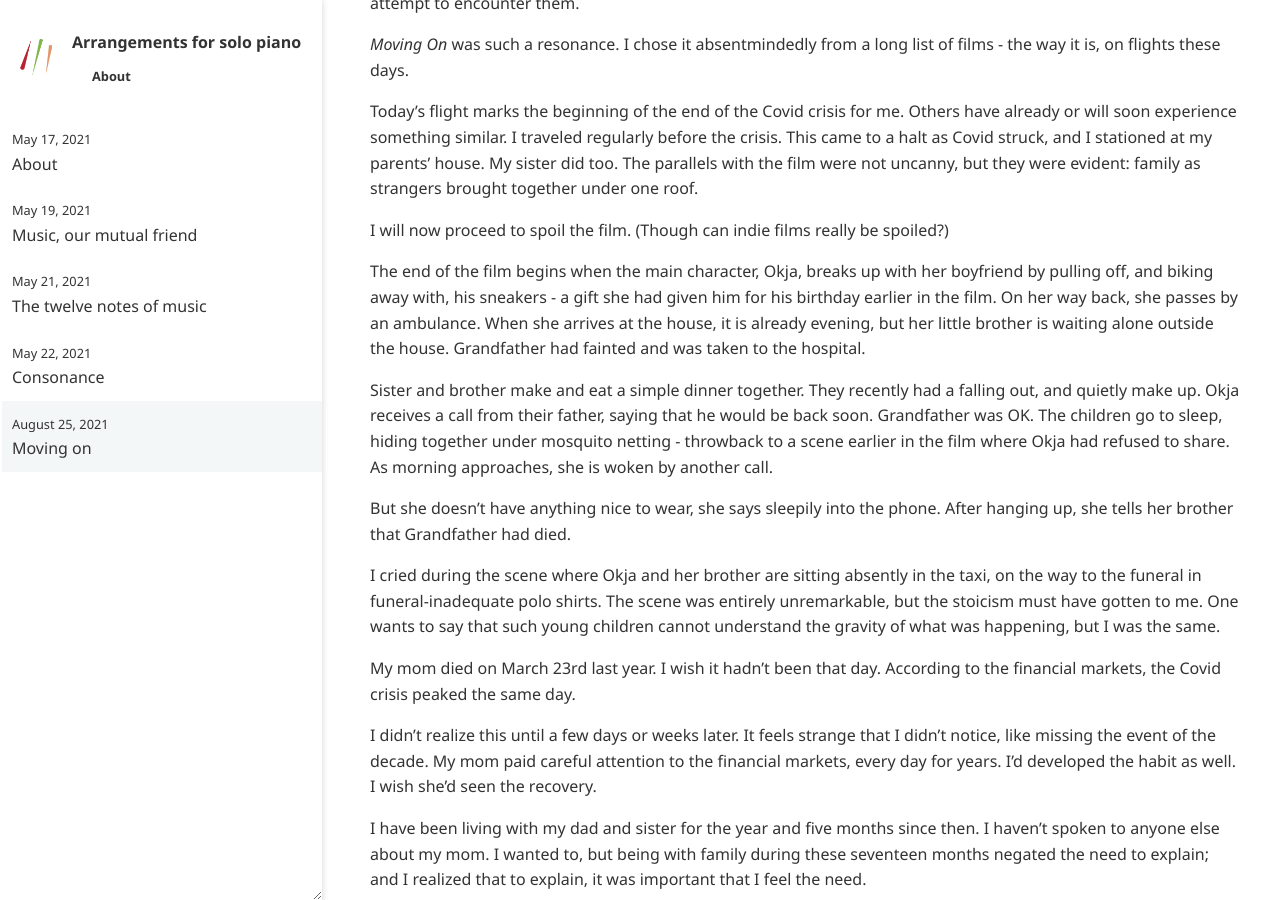
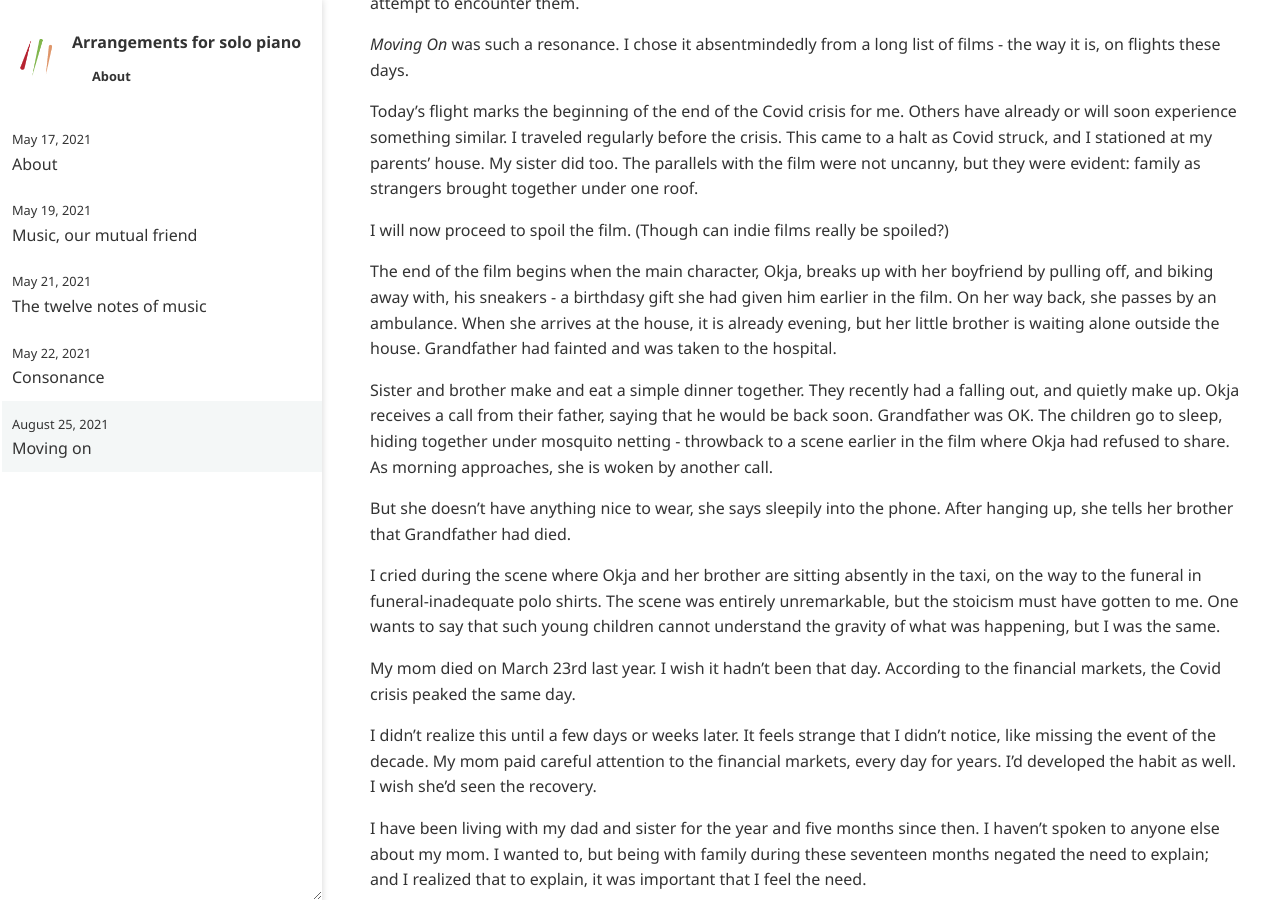
Before and after one commit to ansyblenetwork/arrpiano, a Jekyll site: the page built from _posts/2021-08-25-moving-on.md, in a window 1280 px wide and 900 px high, scrolled down 360 px. Built offline with Jekyll 4.4.1, drawn with Linux system fonts in a browser that asks for light colours.

Commit message:
Update 2021-08-25-moving-on.md

```diff
--- a/_posts/2021-08-25-moving-on.md
+++ b/_posts/2021-08-25-moving-on.md
@@ -15,7 +15,7 @@ Today's flight marks the beginning of the end of the Covid crisis for me. Others
 
 I will now proceed to spoil the film. (Though can indie films really be spoiled?)
 
-The end of the film begins when the main character, Okja, breaks up with her boyfriend by pulling off, and biking away with, his sneakers - a gift she had given him for his birthday earlier in the film. On her way back, she passes by an ambulance. When she arrives at the house, it is already evening, but her little brother is waiting alone outside the house. Grandfather had fainted and was taken to the hospital.
+The end of the film begins when the main character, Okja, breaks up with her boyfriend by pulling off, and biking away with, his sneakers - a birthdasy gift she had given him earlier in the film. On her way back, she passes by an ambulance. When she arrives at the house, it is already evening, but her little brother is waiting alone outside the house. Grandfather had fainted and was taken to the hospital.
 
 Sister and brother make and eat a simple dinner together. They recently had a falling out, and quietly make up. Okja receives a call from their father, saying that he would be back soon. Grandfather was OK. The children go to sleep, hiding together under mosquito netting - throwback to a scene earlier in the film where Okja had refused to share. As morning approaches, she is woken by another call.
 
```
